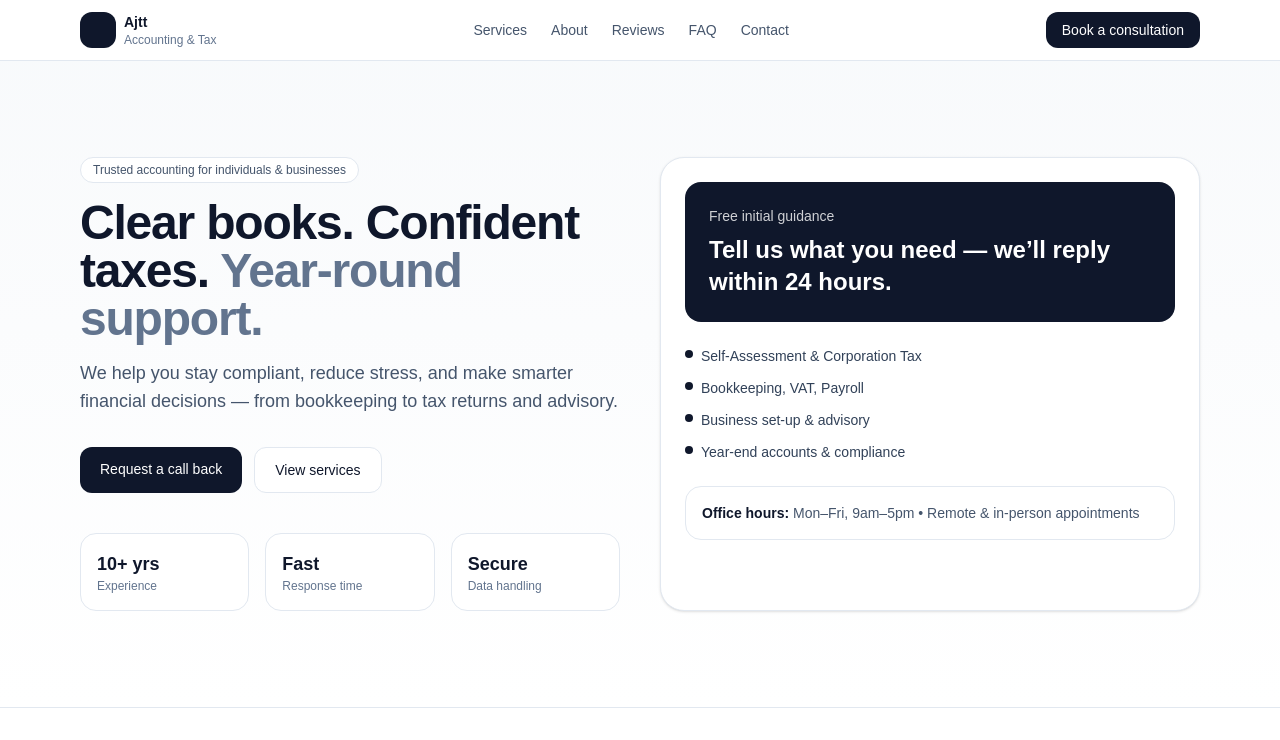
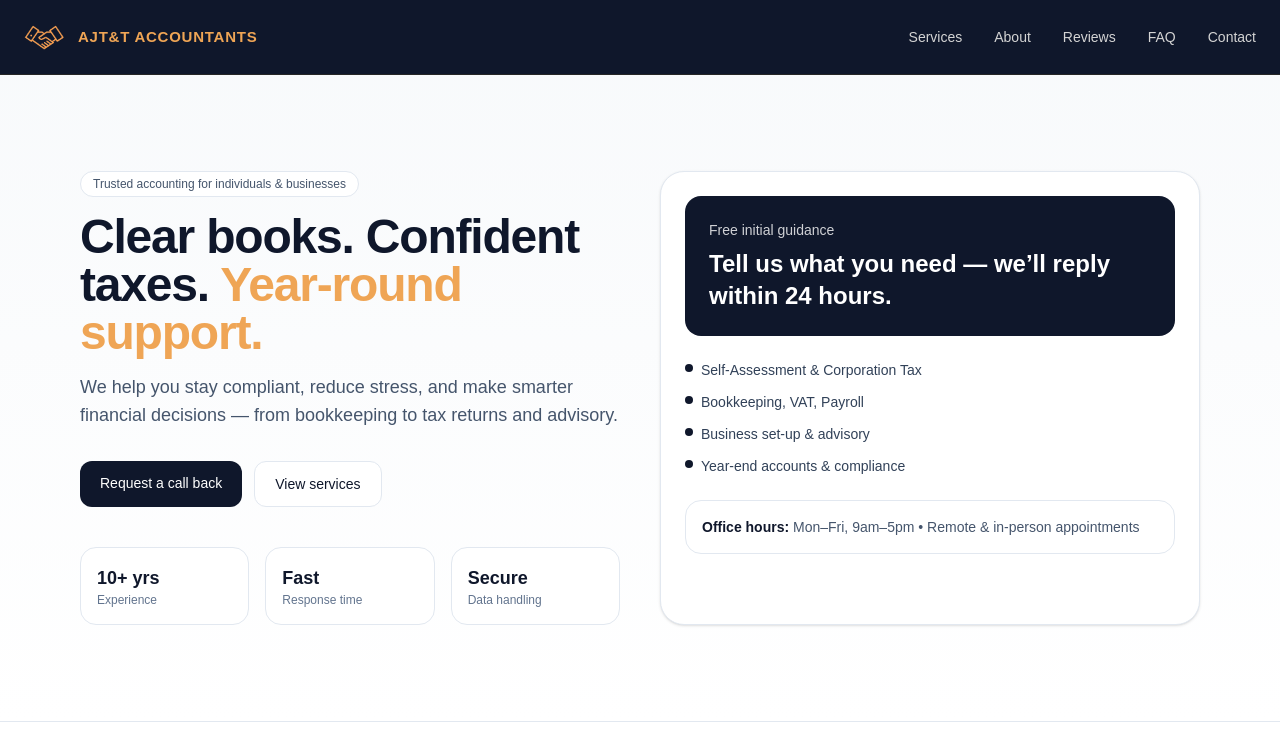
Before and after one commit to warythebutterfly/ajjt, a Next.js app: page / in a window 1280 px wide. Shown: the top 740 px of the page. Built offline with nearby package versions, Linux system fonts and the light colour scheme.

Commit message:
feat: contact form and logo

```diff
--- a/src/app/globals.css
+++ b/src/app/globals.css
@@ -1,4 +1,7 @@
 @import "tailwindcss";
+
+@tailwind base;
+@tailwind utilities;
 
 :root {
   --background: #ffffff;
@@ -28,3 +31,13 @@ body {
 html {
   scroll-behavior: smooth;
 }
+
+/* Brand font (business card / logo) */
+.font-brand {
+  font-family: var(--font-brand), serif;
+}
+
+/* Body font */
+.font-body {
+  font-family: var(--font-body), system-ui, sans-serif;
+}
--- a/src/app/layout.tsx
+++ b/src/app/layout.tsx
@@ -2,6 +2,19 @@ import type { Metadata } from "next";
 import { Geist, Geist_Mono } from "next/font/google";
 import "./globals.css";
 import Script from "next/script";
+import { Playfair_Display, Inter } from "next/font/google";
+
+export const playfair = Playfair_Display({
+  subsets: ["latin"],
+  weight: ["500", "600", "700"],
+  variable: "--font-playfair",
+});
+
+export const inter = Inter({
+  subsets: ["latin"],
+  variable: "--font-inter",
+});
+
 
 // const geistSans = Geist({
 //   variable: "--font-geist-sans",
@@ -15,11 +28,11 @@ import Script from "next/script";
 
 export const metadata: Metadata = {
   title: {
-    default: "AJTT Accountants | Trusted Accountants in the UK",
-    template: "%s | AJTT Accountants",
+    default: "AJT&T Accountants | Trusted Accountants in the UK",
+    template: "%s | AJT&T Accountants",
   },
   description:
-    "AJTT Accountants provide professional accounting, bookkeeping, tax returns, VAT, payroll and business advisory services across the UK.",
+    "AJT&T Accountants provide professional accounting, bookkeeping, tax returns, VAT, payroll and business advisory services across the UK.",
   keywords: [
     "accountants in UK",
     "tax accountant",
@@ -29,11 +42,11 @@ export const metadata: Metadata = {
     "business accounting UK",
   ],
   openGraph: {
-    title: "AJTT Accountants",
+    title: "AJT&T Accountants",
     description:
       "Professional accounting and tax services for individuals and businesses in the UK.",
     url: "https://ajttaccountants.co.uk",
-    siteName: "AJTT Accountants",
+    siteName: "AJT&T Accountants",
     type: "website",
   },
   metadataBase: new URL("https://ajttaccountants.co.uk"),
@@ -45,7 +58,7 @@ export default function RootLayout({
   children: React.ReactNode;
 }) {
   return (
-    <html lang="en">
+    <html lang="en" className={`${playfair.variable} ${inter.variable}`}>
       <head>
         <Script
           id="accounting-structured-data"
@@ -55,7 +68,7 @@ export default function RootLayout({
             __html: JSON.stringify({
               "@context": "https://schema.org",
               "@type": "AccountingService",
-              name: "AJTT Accountants",
+              name: "AJT&T Accountants",
               url: "https://ajttaccountants.co.uk",
               areaServed: "GB",
               serviceType: [
--- a/src/components/footer.tsx
+++ b/src/components/footer.tsx
@@ -1,15 +1,71 @@
+import Image from "next/image";
+import Link from "next/link";
+
 export default function Footer() {
   return (
-      <footer className="border-t border-slate-200 bg-white">
-        <div className="mx-auto max-w-6xl px-4 py-10 text-sm text-slate-600">
-          <div className="flex flex-col gap-2 md:flex-row md:items-center md:justify-between">
-            <div>
-              <span className="font-semibold text-slate-900">Ajtt</span>{" "}
-              • Accounting & Tax
+    <footer className="bg-[#0f172b] border-t border-neutral-800">
+      <div className="mx-auto max-w-7xl px-6 py-12 grid gap-8 md:grid-cols-3">
+        {/* Brand */}
+        <div className="space-y-4">
+          <div className="flex items-center gap-3">
+            <Image
+              src="/ajtt-logo.png"
+              alt="AJTT Accountants logo"
+              width={42}
+              height={42}
+            />
+            <span className="font-brand text-[15px] font-semibold uppercase tracking-wider text-[#efa555]">
+              AJT&T Accountants
+            </span>
           </div>
-            <div className="text-xs">
-              © {new Date().getFullYear()} • All rights reserved
+          <p className="text-sm text-neutral-400 max-w-xs">
+            Professional accounting, tax and business advisory services across
+            the UK.
+          </p>
         </div>
+
+        {/* Quick links */}
+        <div className="space-y-3 text-sm">
+          <h4 className="text-neutral-200 font-medium">Quick Links</h4>
+
+          <nav className="flex flex-wrap items-center gap-x-6 gap-y-2">
+            <Link
+              href="#services"
+              className="text-neutral-400 hover:text-[#efa555]"
+            >
+              Services
+            </Link>
+            <Link
+              href="#about"
+              className="text-neutral-400 hover:text-[#efa555]"
+            >
+              About
+            </Link>
+            <Link
+              href="#testimonials"
+              className="text-neutral-400 hover:text-[#efa555]"
+            >
+              Reviews
+            </Link>
+            <Link href="#faq" className="text-neutral-400 hover:text-[#efa555]">
+              FAQ
+            </Link>
+            <Link
+              href="#contact"
+              className="text-neutral-400 hover:text-[#efa555]"
+            >
+              Contact
+            </Link>
+          </nav>
+        </div>
+
+        {/* Legal */}
+        <div className="space-y-2 text-sm">
+          <h4 className="text-neutral-200 font-medium">Legal</h4>
+          <p className="text-neutral-400">
+            © {new Date().getFullYear()} AJT&T Accountants
+          </p>
+          <p className="text-neutral-500">All rights reserved.</p>
         </div>
       </div>
     </footer>
--- a/src/components/hero.tsx
+++ b/src/components/hero.tsx
@@ -10,7 +10,7 @@ export default function Hero() {
 
             <h1 className="mt-4 text-4xl font-bold tracking-tight md:text-5xl">
               Clear books. Confident taxes.{" "}
-              <span className="text-slate-500">Year-round support.</span>
+              <span className="text-[#efa555]">Year-round support.</span>
             </h1>
 
             <p className="mt-4 text-slate-600 md:text-lg">
@@ -21,7 +21,7 @@ export default function Hero() {
             <div className="mt-8 flex flex-col gap-3 sm:flex-row">
               <a
                 href="#contact"
-                className="rounded-xl bg-slate-900 px-5 py-3 text-sm font-medium text-white hover:opacity-90"
+                className="rounded-xl bg-[#0f172b] px-5 py-3 text-sm font-medium text-white hover:opacity-90"
               >
                 Request a call back
               </a>
@@ -41,7 +41,7 @@ export default function Hero() {
           </div>
 
           <div className="rounded-3xl border border-slate-200 bg-white p-6 shadow-sm">
-            <div className="rounded-2xl bg-slate-900 p-6 text-white">
+            <div className="rounded-2xl bg-[#0f172b] p-6 text-white">
               <div className="text-sm opacity-80">Free initial guidance</div>
               <div className="mt-2 text-2xl font-semibold">
                 Tell us what you need — we’ll reply within 24 hours.
--- a/src/components/navbar.tsx
+++ b/src/components/navbar.tsx
@@ -1,44 +1,43 @@
-"use client";
-
-const links = [
-  { href: "#services", label: "Services" },
-  { href: "#about", label: "About" },
-  { href: "#testimonials", label: "Reviews" },
-  { href: "#faq", label: "FAQ" },
-  { href: "#contact", label: "Contact" },
-];
+import Image from "next/image";
+import Link from "next/link";
 
 export default function Navbar() {
   return (
-    <header className="sticky top-0 z-50 border-b border-slate-200 bg-white/80 backdrop-blur">
-      <div className="mx-auto flex max-w-6xl items-center justify-between px-4 py-3">
-        <a href="#" className="flex items-center gap-2">
-          <div className="h-9 w-9 rounded-xl bg-slate-900" />
-          <div className="leading-tight">
-            <div className="text-sm font-semibold">Ajtt</div>
-            <div className="text-xs text-slate-500">Accounting & Tax</div>
-          </div>
-        </a>
+    <header className="w-full border-b border-neutral-800 bg-[#0f172b]">
+      <nav className="mx-auto flex max-w-7xl items-center justify-between px-6 py-4">
+        {/* Logo */}
+        <Link href="/" className="flex items-center gap-3">
+          <Image
+            src="/ajtt-logo.png"
+            alt="AJTT Accountants logo"
+            width={42}
+            height={42}
+            priority
+          />
+          <span className="font-brand text-[15px] font-semibold uppercase tracking-wider text-[#efa555]">
+            AJT&T Accountants
+          </span>
+        </Link>
 
-        <nav className="hidden items-center gap-6 md:flex">
-          {links.map((l) => (
-            <a
-              key={l.href}
-              href={l.href}
-              className="text-sm text-slate-600 hover:text-slate-900"
-            >
-              {l.label}
-            </a>
-          ))}
-        </nav>
-
-        <a
-          href="#contact"
-          className="rounded-xl bg-slate-900 px-4 py-2 text-sm font-medium text-white hover:opacity-90"
-        >
-          Book a consultation
-        </a>
-      </div>
+        {/* Nav links */}
+        <div className="hidden md:flex items-center gap-8 text-sm text-neutral-300">
+          <Link href="#services" className="hover:text-[#efa555]">
+            Services
+          </Link>
+          <Link href="#about" className="hover:text-[#efa555]">
+            About
+          </Link>
+          <Link href="#testimonials" className="hover:text-[#efa555]">
+            Reviews
+          </Link>
+          <Link href="#faq" className="hover:text-[#efa555]">
+            FAQ
+          </Link>
+          <Link href="#contact" className="hover:text-[#efa555]">
+            Contact
+          </Link>
+        </div>
+      </nav>
     </header>
   );
 }
--- a/src/components/services.tsx
+++ b/src/components/services.tsx
@@ -4,8 +4,16 @@ const services = [
     desc: "Self-Assessment, Corporation Tax, and annual filings done right.",
   },
   {
-      title: "Bookkeeping & VAT",
-      desc: "Accurate monthly bookkeeping, VAT returns, and reconciliations.",
+    title: "Self Assessment",
+    desc: "Preparation and submission of personal Self Assessment tax returns, ensuring accuracy and compliance.",
+  },
+  {
+    title: "Director’s Tax Return",
+    desc: "Specialist tax returns for company directors, including dividends and allowable expenses.",
+  },
+  {
+    title: "Confirmation Statement Filing",
+    desc: "Timely preparation and submission of Companies House confirmation statements.",
   },
   {
     title: "Payroll",
@@ -14,6 +22,10 @@ const services = [
   {
     title: "Year-End Accounts",
     desc: "Statutory accounts, management reports, and clean year-end close.",
+  },
+  {
+    title: "Bookkeeping & VAT",
+    desc: "Accurate monthly bookkeeping, VAT returns, and reconciliations.",
   },
   {
     title: "Business Advisory",
```
Also changed, not shown: src/components/contact.tsx (+19 -9 lines), public/ajtt-logo.png (added), src/components/whychooseus.tsx (deleted). Lines whose indentation alone changed are shown as unchanged.
